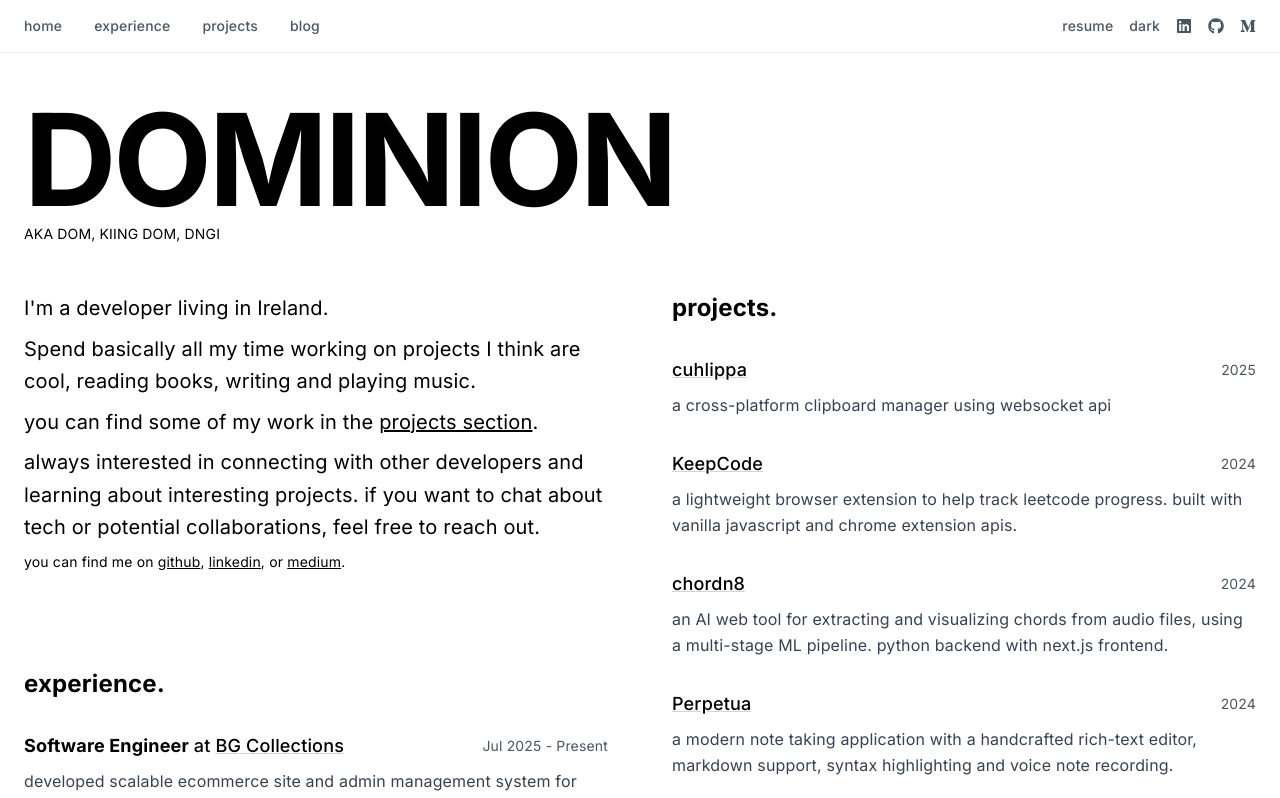
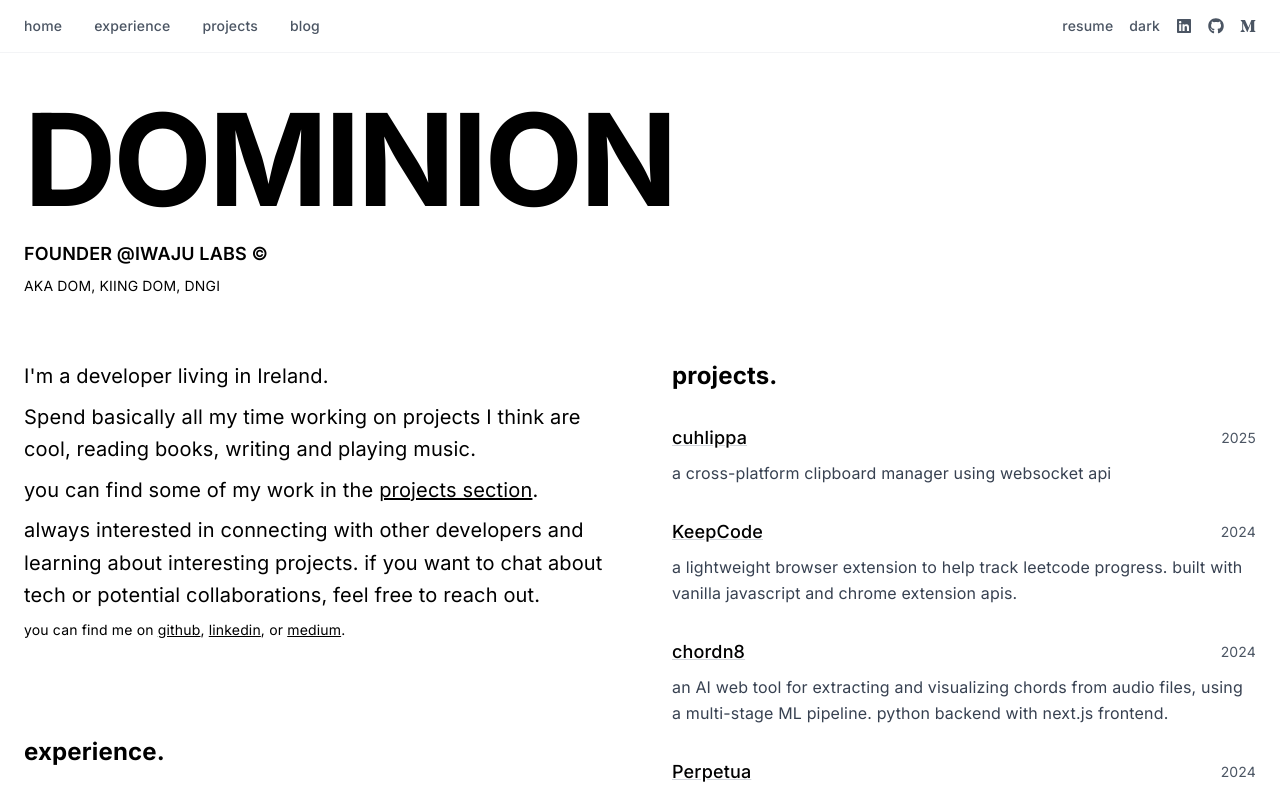
Before and after one commit to kiing-dom/dg-portfolio, a Next.js app: page / in a window 1280 px wide. Shown: the top 798 px of the page. Built offline with nearby package versions, Linux system fonts and the light colour scheme; no server answers; the database is empty.

Commit message:
update: added new ceo status

```diff
--- a/src/app/page.tsx
+++ b/src/app/page.tsx
@@ -9,13 +9,21 @@ export default function Home() {
   return (
     <main className="bg-white dark:bg-black min-h-screen transition-colors">
       <Navbar />
-      <div className="max-w-7xl mx-auto px-6 py-8 pt-24">
-        {/* Large name header above everything */}
-        <div>
-          <h1 className="text-9xl font-bold text-black dark:text-white mb-16 tracking-tight">
+      <div className="max-w-7xl mx-auto px-6 py-8 pt-24">        {/* Large name header above everything */}
+        <div className="mb-16">
+          <h1 className="text-9xl font-bold text-black dark:text-white mb-4 tracking-tight">
             DOMINION
           </h1>
-          <p className="text-black dark:text-white -mt-16 mb-12 text-sm uppercase">aka dom, kiing dom, dngi</p>
+
+          <p className="text-black dark:text-white font-semibold mb-2 text-lg uppercase">
+            founder @
+            <a href="http://github.com/iwaju-labs" className="hover:underline">
+              <span>Iwaju Labs &copy;</span>
+            </a>
+          </p>
+          <p className="text-black dark:text-white mb-0 text-sm uppercase">
+            aka dom, kiing dom, dngi
+          </p>
         </div>
 
         <div className="grid grid-cols-1 lg:grid-cols-2 gap-16">
```
